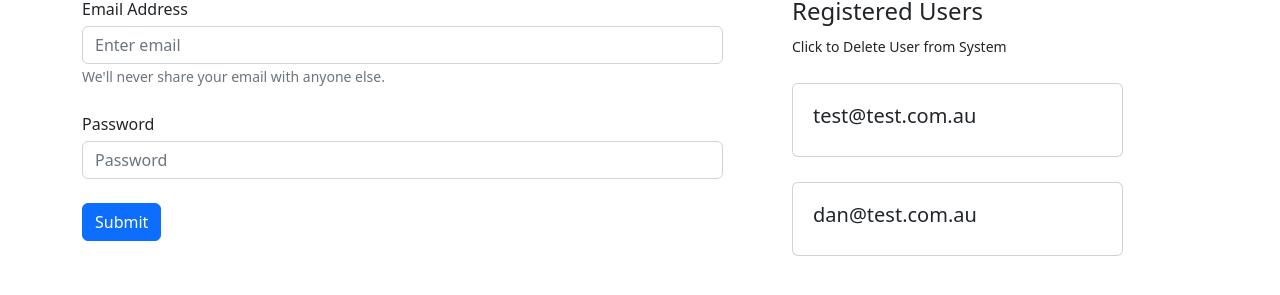
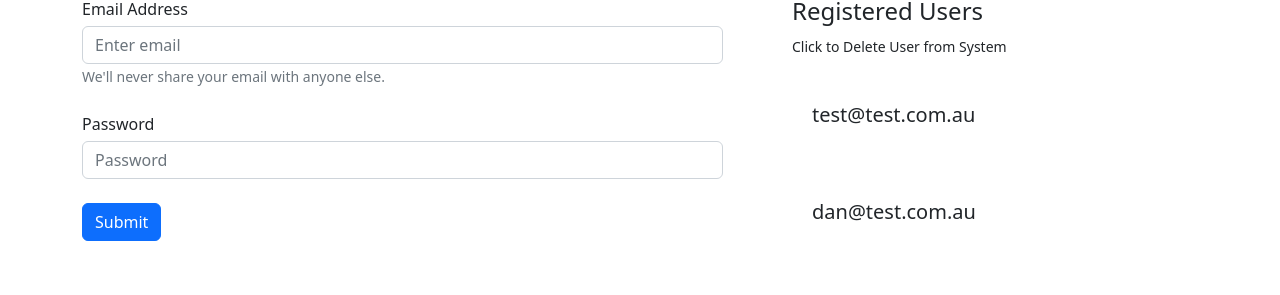
Before and after one commit to dcc7/blog-site-angular, an Angular app: page /register in a window 1280 px wide. Shown: the part 133-428 px from the top of the page. Built offline with nearby package versions, Linux system fonts and the light colour scheme.

Commit message:
reactive forms

```diff
--- a/src/app/registration-form/registration-form.component.css
+++ b/src/app/registration-form/registration-form.component.css
@@ -1,4 +1,4 @@
-.card {
+.cards {
     margin-top: 25px;
     padding: 20px;
     margin-left: 25px;
--- a/src/app/registration-form/registration-form.component.html
+++ b/src/app/registration-form/registration-form.component.html
@@ -8,11 +8,15 @@
                     <input
                         type="email"
                         class="form-control"
-                        id="exampleInputEmail1"
+                        id="email"
+                        required
                         aria-describedby="emailHelp"
                         placeholder="Enter email"
                         formControlName="email">
                     <small id="emailHelp" class="form-text text-muted">We'll never share your email with anyone else.</small>
+                    <span
+                        *ngIf="email?.invalid && email?.dirty && email?.touched && email?.value !== ''"
+                        class="alert alert-danger">Email is invalid!</span>
                 </div>
                 <br>
 
@@ -23,6 +27,7 @@
                         class="form-control"
                         id="exampleInputPassword1"
                         placeholder="Password"
+                        required
                         formControlName="password">
                 </div>
                 <br>
@@ -33,11 +38,10 @@
         <div class="col-md-4">
             <h4>Registered Users</h4>
             <small class="small">Click to Delete User from System</small>
-            <div *ngFor="let user of users" class="card">
+            <div *ngFor="let user of users" class="cards" (click)="deleteUser(user.email)">
                 <h5
                     *ngIf="user"
-                    #cards
-                    (click)="deleteUser(user.email)">
+                    #cards>
                     {{ user.email }}</h5>
             </div>
         </div>
--- a/src/app/registration-form/registration-form.component.ts
+++ b/src/app/registration-form/registration-form.component.ts
@@ -1,5 +1,5 @@
 import { Component, ElementRef, OnInit, ViewChild } from '@angular/core';
-import { FormControl, FormGroup } from '@angular/forms';
+import { FormControl, FormGroup, Validators } from '@angular/forms';
 import { UsersService } from '../users.service';
 
 @Component({
@@ -12,13 +12,14 @@ export class RegistrationFormComponent implements OnInit {
   signupForm: FormGroup;
   users: any;
   @ViewChild('cards') card?: ElementRef;
+  get email() { return this.signupForm.get('email'); }
 
   constructor(private userService: UsersService) { }
 
   ngOnInit(): void {
     this.signupForm = new FormGroup({
-      'email': new FormControl(null),
-      'password': new FormControl(null)
+      'email': new FormControl(null, [Validators.required, Validators.email]),
+      'password': new FormControl(null, Validators.required)
     })
 
     this.users = this.userService.getUsers();
@@ -26,6 +27,7 @@ export class RegistrationFormComponent implements OnInit {
     setInterval(() => {
       this.users = this.userService.getUsers();
     }, 500);
+
   }
 
 
```
